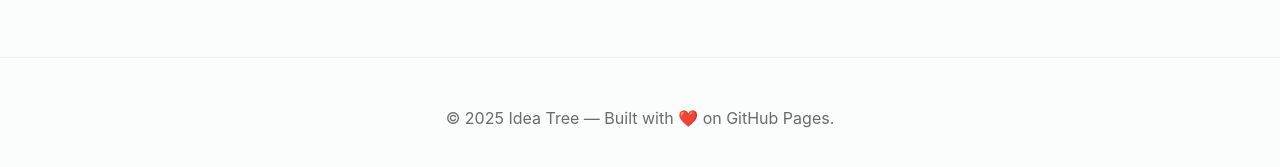
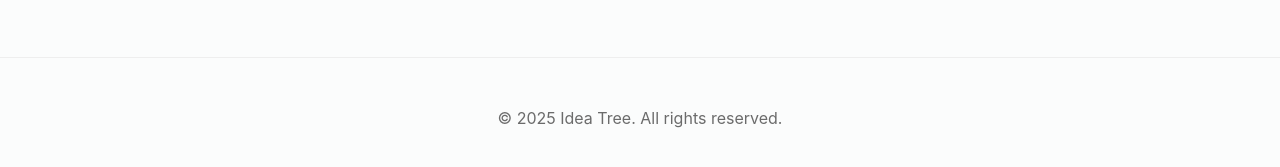
Before and after one commit to neiljohnson1306/ideatree, a Jekyll site: the page built from index.md, in a window 1280 px wide and 1058 px high. Shown: the part 878-1045 px from the top of the window. Built offline with Jekyll 4.4.1, drawn with Linux system fonts in a browser that asks for light colours.

Commit message:
Update footer.html

```diff
--- a/_includes/footer.html
+++ b/_includes/footer.html
@@ -1,5 +1,5 @@
 <footer class="site-footer">
   <div class="wrap">
-    <p>&copy; {{ "now" | date: "%Y" }} {{ site.title }} — Built with ❤️ on GitHub Pages.</p>
+  <p>© {{ site.time | date: '%Y' }} {{ site.title }}. All rights reserved.</p>
   </div>
 </footer>
```
